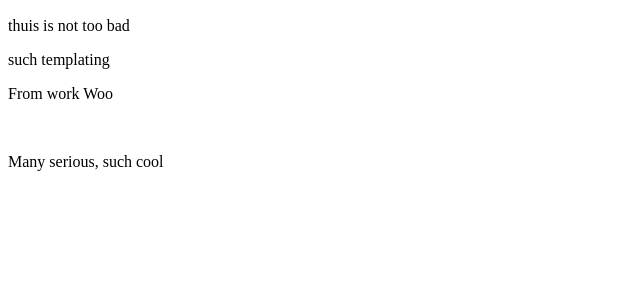
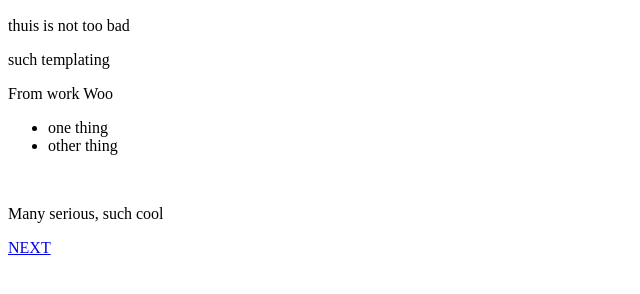
Before and after one commit to alexaapetrei/alexaapetrei.github.io, a plain HTML site: page index.html in a window 1280 px wide. Shown: the part 110-404 px from the top of the page, without its empty margins (0-640 px from the left). Drawn offline with Linux system fonts and the light colour scheme.

Commit message:
some shit

```diff
--- a/index.html
+++ b/index.html
@@ -1,7 +1,7 @@
 <!DOCTYPE html>
 <html>
 <head>
-	<title>Duch site, much wow</title>
+	<title>Super awesome , loving FTP</title>
 </head>
 <body>
 <h1>Much wow</h1>
@@ -11,7 +11,13 @@
 
 <p>From work Woo</p>
 
+<ul>
+	<li>one thing</li>
+	<li>other thing</li>
+</ul>
 <br>
 <p>Many serious, such cool</p>
+
+<a href="/next.html">NEXT</a>
 </body>
 </html>
```
Also changed, not shown: next.html (added, +10 -0 lines).
